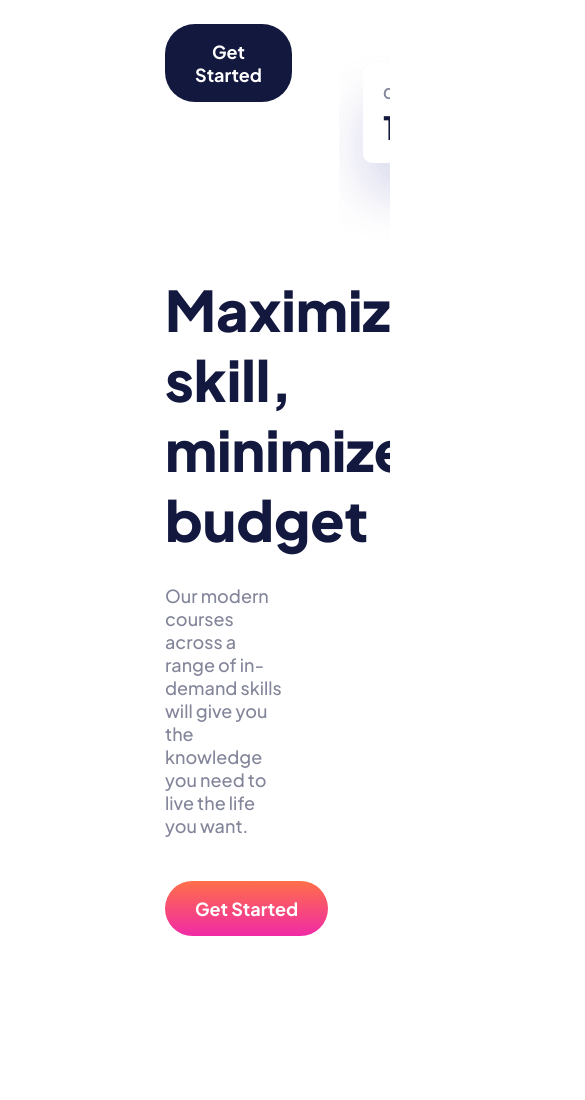
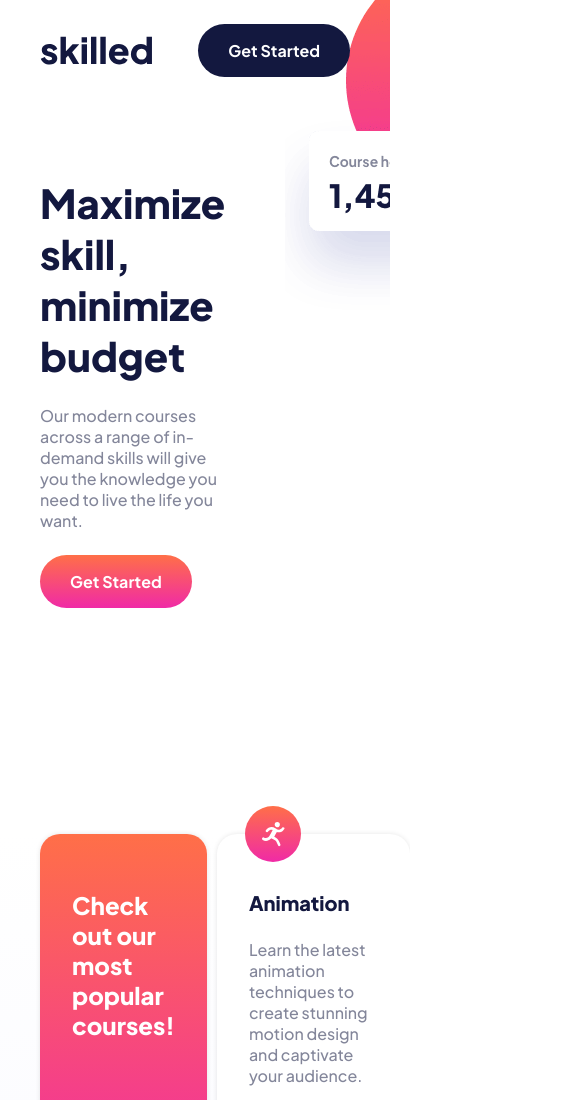
Before and after one commit to mihai2537/skilled-elearning-landing-page, a plain HTML site: page starter-code/index.html in a window 390 px wide. Shown: the top 1100 px of the page, 585 px wide, since content can reach past the window. Drawn offline with Linux system fonts and the light colour scheme.

Commit message:
Add tablet queries

```diff
--- a/starter-code/css/courses.css
+++ b/starter-code/css/courses.css
@@ -1,5 +1,5 @@
 .courses {
-  padding-inline: 16.5rem;
+  /* padding-inline: 16.5rem; */
   padding-bottom: 14rem;
   background: var(--light-blue-gradient);
 
@@ -18,6 +18,7 @@
   border-radius: 20px;
   background-color: #fff;
   color: var(--grey);
+  box-shadow: 0 0 5px rgba(0, 0, 0, 0.1);
 
   display: flex;
   flex-direction: column;
--- a/starter-code/css/footer.css
+++ b/starter-code/css/footer.css
@@ -1,6 +1,6 @@
 .footer {
   background-color: var(--blue-dark);
-  padding-inline: 16.5rem;
+  /* padding-inline: 16.5rem; */
   display: flex;
   justify-content: space-between;
   align-items: center;
--- a/starter-code/css/header.css
+++ b/starter-code/css/header.css
@@ -1,6 +1,6 @@
 .header {
   position: relative;
-  padding-inline: 16.5rem;
+  /* padding-inline: 16.5rem; */
   overflow: hidden;
 }
 
--- /dev/null
+++ b/starter-code/css/queries.css
@@ -0,0 +1,90 @@
+/* Below 1244px - minimizing desktops */
+@media (max-width: 77.75em) {
+  .center-padding {
+    padding-inline: 6rem;
+  }
+}
+
+/* Below 1070px */
+@media (max-width: 66.87em) {
+  .center-padding {
+    padding-inline: 2.4rem;
+  }
+
+  .hero-img {
+    right: -410px;
+  }
+}
+
+/* Below 972px */
+@media (max-width: 60.75em) {
+  .hero {
+    grid-template-columns: 2fr 1fr;
+  }
+  .hero-img {
+    right: -253px;
+    top: 0;
+  }
+}
+
+/* Below 870px */
+@media (max-width: 54.37em) {
+  .hero-img {
+    right: -300px;
+  }
+}
+
+/* Below 800 - Tablets */
+@media (max-width: 50em) {
+  .center-padding {
+    padding-inline: 4rem;
+  }
+  .nav {
+    margin-bottom: 10rem;
+  }
+  .hero {
+    grid-template-columns: 1.3fr 1fr;
+  }
+  .btn {
+    font-size: 1.6rem;
+  }
+  .hero-title {
+    font-size: 4rem;
+    margin-bottom: 2.4rem;
+  }
+  .hero-body {
+    font-size: 1.6rem;
+    padding-right: 0;
+    margin-bottom: 2.4rem;
+  }
+
+  .hero-img {
+    top: -90px;
+  }
+
+  .courses {
+    grid-template-columns: 1fr 1fr;
+    column-gap: 1rem;
+    row-gap: 5.6rem;
+    padding-bottom: 8.6rem;
+  }
+
+  .card {
+    padding-top: 5.6rem;
+    padding-bottom: 3.2rem;
+  }
+
+  .card-header {
+    font-size: 2.4rem;
+    padding: 0;
+  }
+
+  .card-title {
+    font-size: 2rem;
+    font-weight: 800;
+  }
+
+  .card-text {
+    font-size: 1.6rem;
+  }
+}
--- a/starter-code/css/style.css
+++ b/starter-code/css/style.css
@@ -38,6 +38,10 @@ body {
   margin-inline: auto;
 }
 
+.center-padding {
+  padding-inline: 16.5rem;
+}
+
 .btn {
   font-family: inherit;
   font-size: inherit;
--- a/starter-code/index.html
+++ b/starter-code/index.html
@@ -27,9 +27,10 @@
     <link rel="stylesheet" href="css/hero.css" />
     <link rel="stylesheet" href="css/courses.css" />
     <link rel="stylesheet" href="css/footer.css" />
+    <link rel="stylesheet" href="css/queries.css" />
   </head>
   <body>
-    <header class="header">
+    <header class="header center-padding">
       <nav class="nav">
         <svg
           class="header-logo"
@@ -63,6 +64,12 @@
             srcset="assets/image-hero-mobile.png"
             media="(max-width: 600px)"
           />
+          <!-- Below 972px -->
+          <source
+            srcset="assets/image-hero-tablet.png"
+            media="(max-width: 60.75em)"
+          />
+
           <img
             class="hero-img"
             src="assets/image-hero-desktop.png"
@@ -72,7 +79,7 @@
       </section>
     </header>
     <main>
-      <section class="courses">
+      <section class="courses center-padding">
         <article class="card card--special">
           <h2 class="card-header">Check out our most popular courses!</h2>
         </article>
@@ -237,7 +244,7 @@
         </article>
       </section>
     </main>
-    <footer class="footer">
+    <footer class="footer center-padding">
       <svg
         class="footer-logo"
         width="112"
```
